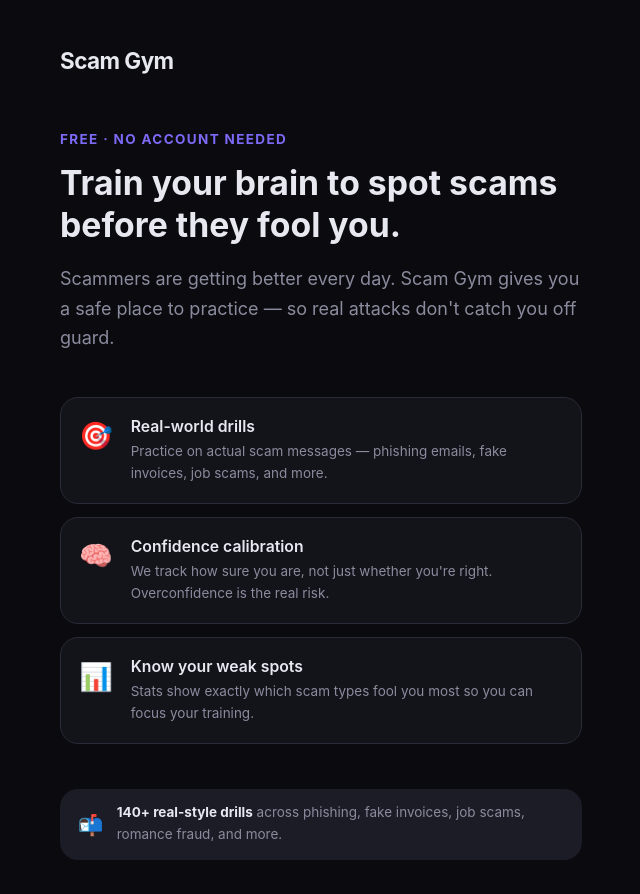
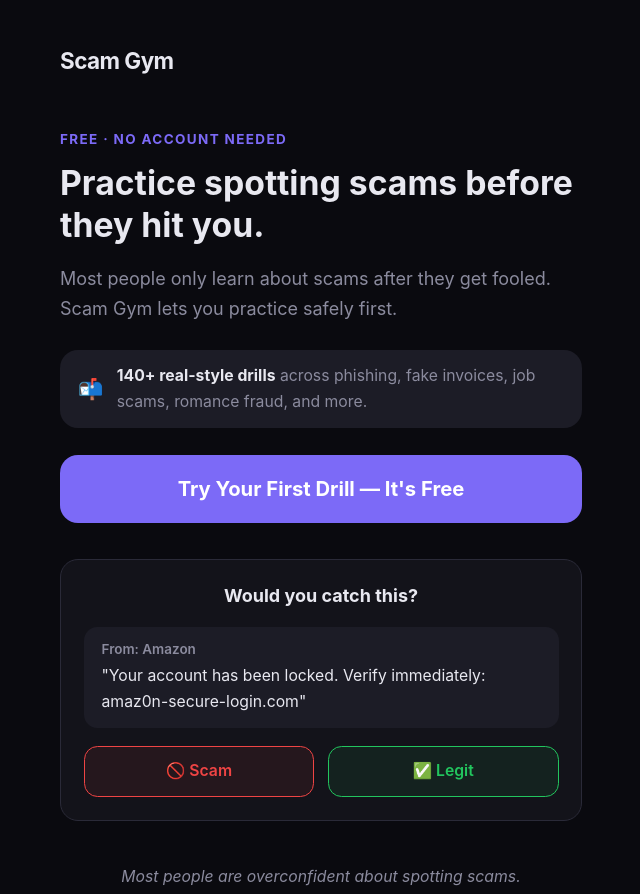
Before and after one commit to kevinmilly/scam-gym, a Next.js app: page / in a window 1280 px wide. Shown: the top 894 px of the page, without its empty margins (319-959 px from the left). Built offline with nearby package versions, Linux system fonts and the light colour scheme.

Commit message:
home page UX

```diff
--- a/app/globals.css
+++ b/app/globals.css
@@ -47,6 +47,14 @@
   cursor: pointer;
 }
 
+@keyframes fadeIn {
+  from { opacity: 0; transform: translateY(8px); }
+  to { opacity: 1; transform: translateY(0); }
+}
+.animate-fadeIn {
+  animation: fadeIn 0.3s ease-out forwards;
+}
+
 :focus-visible {
   outline: 2px solid var(--accent);
   outline-offset: 2px;
--- a/app/page.tsx
+++ b/app/page.tsx
@@ -25,17 +25,17 @@
   {
     icon: "🎯",
     title: "Real-world drills",
-    desc: "Practice on actual scam messages — phishing emails, fake invoices, job scams, and more.",
+    desc: "Practice spotting real scam messages: phishing emails, fake invoices, job offers, and more.",
   },
   {
     icon: "🧠",
-    title: "Confidence calibration",
-    desc: "We track how sure you are, not just whether you're right. Overconfidence is the real risk.",
+    title: "Confidence tracking",
+    desc: "See when you're guessing vs when you're truly certain. Overconfidence is the real danger.",
   },
   {
     icon: "📊",
-    title: "Know your weak spots",
-    desc: "Stats show exactly which scam types fool you most so you can focus your training.",
+    title: "Personal risk profile",
+    desc: "Discover which scam types you're most likely to fall for — and train those weak spots.",
   },
 ];
 
@@ -55,6 +55,7 @@
   const [showOnboarding, setShowOnboarding] = useState(false);
   const [showContextPicker, setShowContextPicker] = useState(false);
   const [premiumJustActivated, setPremiumJustActivated] = useState(false);
+  const [demoAnswer, setDemoAnswer] = useState<null | "scam" | "legit">(null);
 
   // Handle premium activation via URL param (Stripe redirect)
   useEffect(() => {
@@ -112,55 +113,129 @@
         <>
           <div className="flex-1 flex flex-col">
             {/* Hero */}
-            <div className="mb-10">
+            <div className="mb-6">
               <p className="text-xs font-bold uppercase tracking-widest mb-3" style={{ color: "var(--accent)" }}>
                 Free · No account needed
               </p>
               <h1 className="text-3xl font-bold leading-tight mb-4" style={{ color: "var(--text)" }}>
-                Train your brain to spot scams before they fool you.
+                Practice spotting scams before they hit you.
               </h1>
               <p className="text-base leading-relaxed" style={{ color: "var(--text-muted)" }}>
-                Scammers are getting better every day. Scam Gym gives you a safe place to practice — so real attacks don&apos;t catch you off guard.
+                Most people only learn about scams after they get fooled. Scam Gym lets you practice safely first.
               </p>
             </div>
 
+            {/* Proof stat (moved up) */}
+            <div
+              className="rounded-2xl px-4 py-3 mb-6 flex items-center gap-3"
+              style={{ background: "var(--surface-2)" }}
+            >
+              <span className="text-lg">📬</span>
+              <p className="text-sm leading-relaxed" style={{ color: "var(--text-muted)" }}>
+                <strong style={{ color: "var(--text)" }}>140+ real-style drills</strong> across phishing, fake invoices, job scams, romance fraud, and more.
+              </p>
+            </div>
+
+            {/* CTA */}
+            <button
+              onClick={() => { tap(); setShowOnboarding(false); setShowContextPicker(true); }}
+              className="w-full py-4 min-h-[48px] rounded-2xl font-bold text-lg transition-all active:scale-95 mb-8"
+              style={{ background: "var(--accent)", color: "#fff" }}
+            >
+              Try Your First Drill — It&apos;s Free
+            </button>
+
+            {/* Mini-drill demo */}
+            <div
+              className="rounded-2xl border p-5 mb-6"
+              style={{ background: "var(--surface)", borderColor: "var(--border)" }}
+            >
+              <p className="font-bold text-base text-center mb-4" style={{ color: "var(--text)" }}>
+                Would you catch this?
+              </p>
+
+              {/* SMS-style bubble */}
+              <div
+                className="rounded-xl px-4 py-3 mb-4"
+                style={{ background: "var(--surface-2)" }}
+              >
+                <p className="text-xs font-semibold mb-1" style={{ color: "var(--text-muted)" }}>From: Amazon</p>
+                <p className="text-sm leading-relaxed" style={{ color: "var(--text)" }}>
+                  &quot;Your account has been locked. Verify immediately: amaz0n-secure-login.com&quot;
+                </p>
+              </div>
+
+              {demoAnswer === null ? (
+                /* Verdict buttons */
+                <div className="flex gap-3">
+                  <button
+                    onClick={() => setDemoAnswer("scam")}
+                    className="flex-1 py-3 min-h-[48px] rounded-xl font-semibold text-sm transition-all active:scale-95 border"
+                    style={{ borderColor: "#ef4444", color: "#ef4444", background: "rgba(239,68,68,0.08)" }}
+                  >
+                    🚫 Scam
+                  </button>
+                  <button
+                    onClick={() => setDemoAnswer("legit")}
+                    className="flex-1 py-3 min-h-[48px] rounded-xl font-semibold text-sm transition-all active:scale-95 border"
+                    style={{ borderColor: "#22c55e", color: "#22c55e", background: "rgba(34,197,94,0.08)" }}
+                  >
+                    ✅ Legit
+                  </button>
+                </div>
+              ) : (
+                /* Reveal */
+                <div className="animate-fadeIn">
+                  <div
+                    className="rounded-xl px-4 py-2.5 mb-3 text-center font-bold text-sm"
+                    style={{
+                      background: demoAnswer === "scam" ? "rgba(34,197,94,0.12)" : "rgba(239,68,68,0.12)",
+                      color: demoAnswer === "scam" ? "#22c55e" : "#ef4444",
+                    }}
+                  >
+                    {demoAnswer === "scam" ? "✓ Correct! This is a scam." : "✗ Not quite — this is a scam."}
+                  </div>
+                  <p className="text-xs font-semibold mb-2" style={{ color: "var(--text)" }}>Red flags:</p>
+                  <ul className="text-xs leading-relaxed mb-4 space-y-1" style={{ color: "var(--text-muted)" }}>
+                    <li>• Domain mismatch (amaz<strong style={{ color: "var(--text)" }}>0</strong>n vs amazon)</li>
+                    <li>• Urgent language (&quot;immediately&quot;)</li>
+                    <li>• No personalization (no name used)</li>
+                  </ul>
+                  <button
+                    onClick={() => { tap(); setShowOnboarding(false); setShowContextPicker(true); }}
+                    className="w-full py-3 min-h-[48px] rounded-xl font-semibold text-sm transition-all active:scale-95"
+                    style={{ background: "var(--accent)", color: "#fff" }}
+                  >
+                    Practice more drills →
+                  </button>
+                </div>
+              )}
+            </div>
+
+            {/* Psychology cue */}
+            <p className="text-sm italic text-center my-4" style={{ color: "var(--text-muted)" }}>
+              Most people are overconfident about spotting scams.
+            </p>
+
             {/* Value props */}
-            <div className="space-y-3 mb-10">
+            <div className="space-y-4 mb-10">
               {VALUE_PROPS.map((v) => (
                 <div
                   key={v.title}
-                  className="flex items-start gap-4 rounded-2xl px-4 py-4 border"
+                  className="flex items-start gap-4 rounded-2xl px-4 py-5 border"
                   style={{ background: "var(--surface)", borderColor: "var(--border)" }}
                 >
                   <span className="text-2xl mt-0.5">{v.icon}</span>
                   <div>
                     <p className="font-semibold text-sm mb-0.5" style={{ color: "var(--text)" }}>{v.title}</p>
-                    <p className="text-xs leading-relaxed" style={{ color: "var(--text-muted)" }}>{v.desc}</p>
+                    <p className="text-sm leading-relaxed" style={{ color: "var(--text-muted)" }}>{v.desc}</p>
                   </div>
                 </div>
               ))}
             </div>
-
-            {/* Social proof strip */}
-            <div
-              className="rounded-2xl px-4 py-3 mb-8 flex items-center gap-3"
-              style={{ background: "var(--surface-2)" }}
-            >
-              <span className="text-lg">📬</span>
-              <p className="text-xs leading-relaxed" style={{ color: "var(--text-muted)" }}>
-                <strong style={{ color: "var(--text)" }}>140+ real-style drills</strong> across phishing, fake invoices, job scams, romance fraud, and more.
-              </p>
-            </div>
           </div>
 
-          {/* CTA */}
-          <button
-            onClick={() => { tap(); setShowOnboarding(false); setShowContextPicker(true); }}
-            className="w-full py-4 rounded-2xl font-bold text-lg transition-all active:scale-95"
-            style={{ background: "var(--accent)", color: "#fff" }}
-          >
-            Get Started — It&apos;s Free
-          </button>
+          {/* Disclaimer */}
           <p className="text-xs text-center mt-4 leading-relaxed" style={{ color: "var(--text-muted)" }}>
             For educational use only. Scenarios use fictional companies and cover common scam patterns — not every scam type. When in doubt, verify directly through official channels.
           </p>
```
